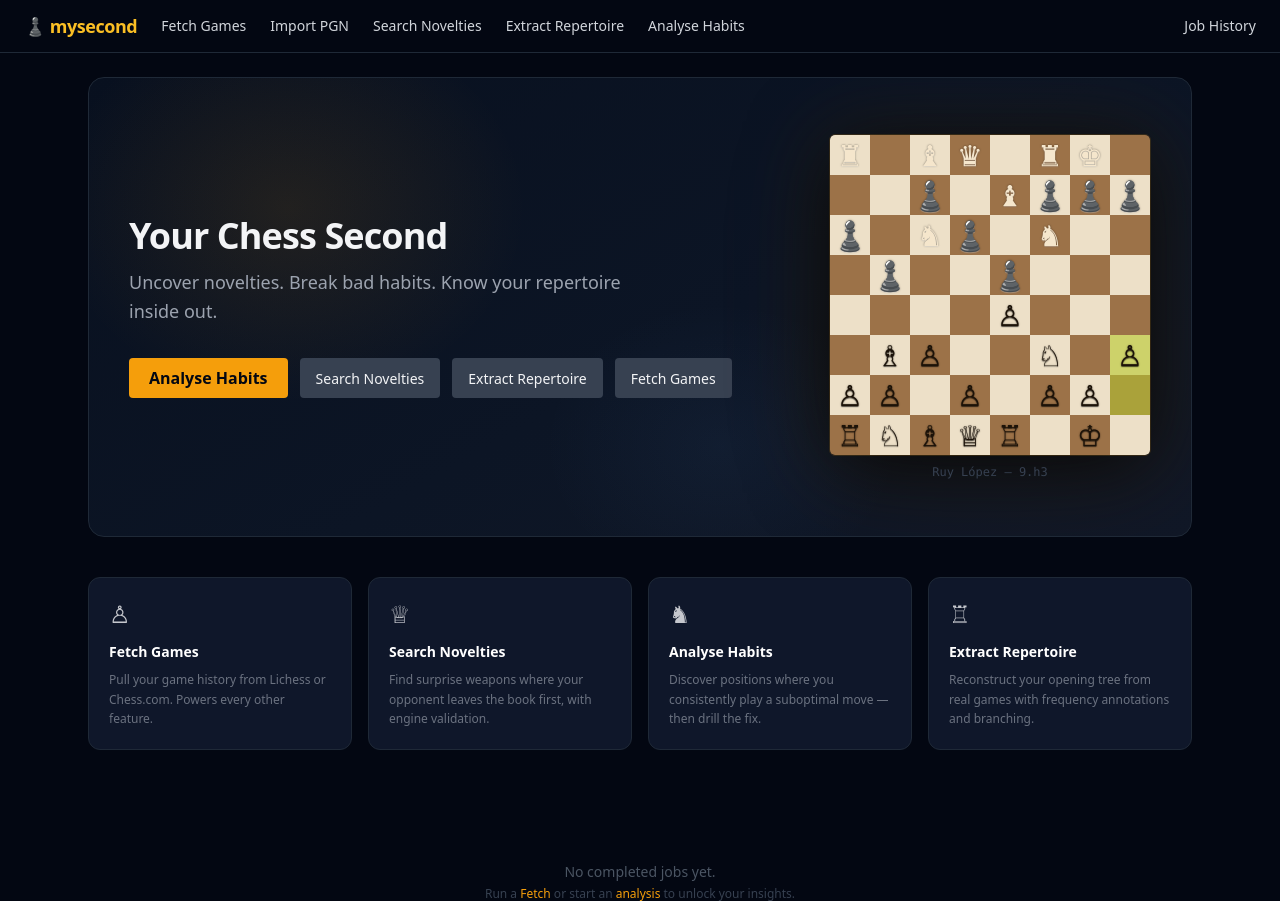
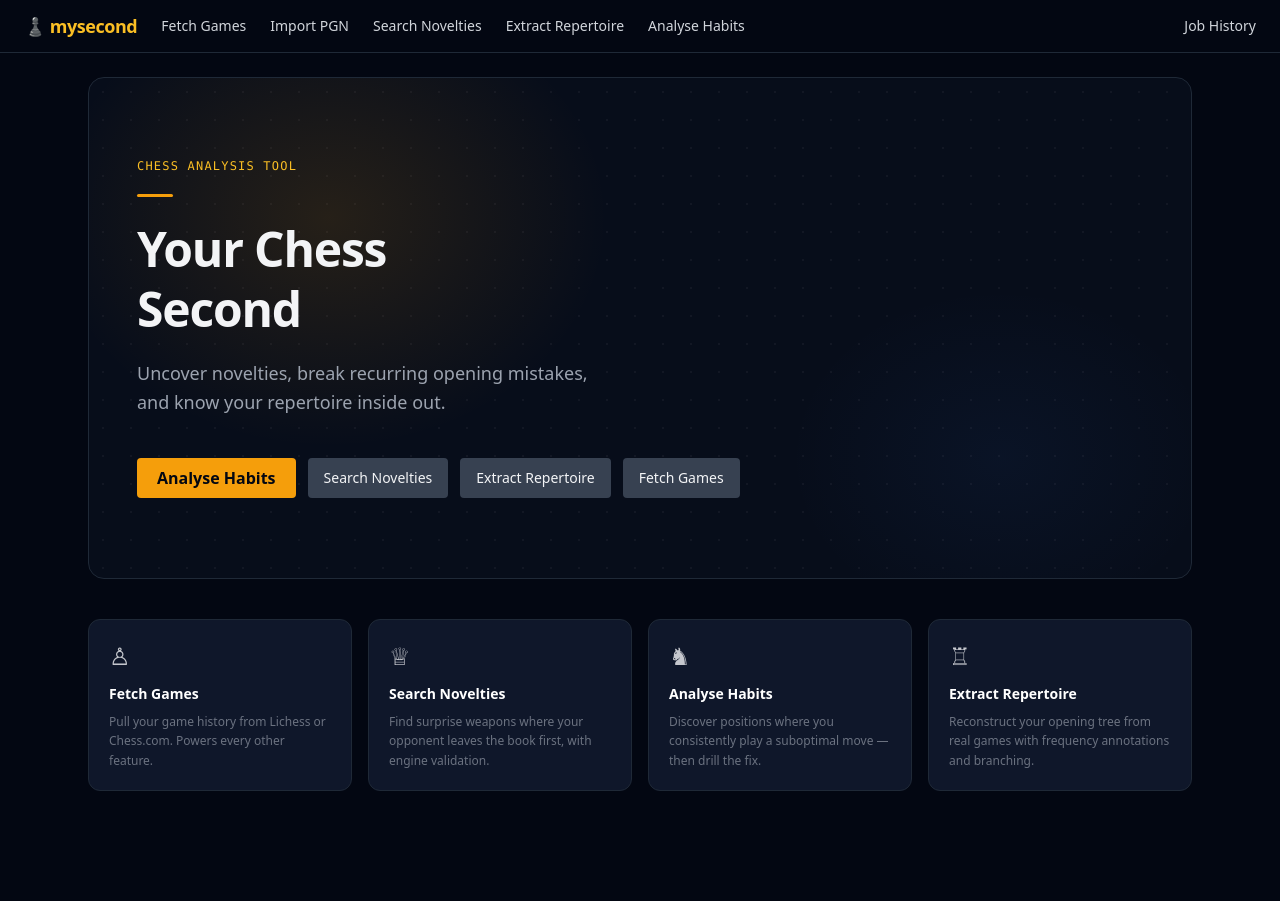
Before and after one commit to avigold/my-second, a Flask app: page / in a window 1280 px wide. Shown: the top 901 px of the page. Run offline with Flask 3, Linux system fonts and the light colour scheme; data that the repository does not hold is empty; some libraries are stand-ins or nearby versions.

Commit message:
Redesign hero: clean typographic layout, dot-grid background
Remove the rendered chess board and pawn emoji. Replace with a strong typographic hero: dot-grid depth layer, amber radial glow, blue cool tint, amber accent bar, two-line 5xl headline, and a label tag. No external images needed.

Co-Authored-By: Claude Sonnet 4.6 <noreply@anthropic.com>

```diff
--- a/web/templates/dashboard.html
+++ b/web/templates/dashboard.html
@@ -6,26 +6,33 @@
 {% block content %}
 
 <!-- ─── Hero ─────────────────────────────────────────────────────── -->
-<section class="relative rounded-2xl overflow-hidden border border-gray-800 mb-10"
-         style="background:linear-gradient(150deg,#08101f 0%,#0c1525 55%,#111827 100%);">
-  <!-- Amber glow, upper-left -->
+<section class="relative rounded-2xl overflow-hidden border border-gray-800 mb-10 px-12 py-20"
+         style="background:#070d1a;">
+  <!-- Dot-grid depth layer -->
+  <div class="absolute inset-0 pointer-events-none"
+       style="background-image:radial-gradient(rgba(255,255,255,0.045) 1px,transparent 1px);
+              background-size:28px 28px;"></div>
+  <!-- Amber radial glow, upper-left -->
   <div class="absolute pointer-events-none"
-       style="top:-100px;left:-80px;width:560px;height:460px;
-              background:radial-gradient(ellipse,rgba(245,158,11,0.10) 0%,transparent 60%);
+       style="top:-140px;left:-100px;width:680px;height:560px;
+              background:radial-gradient(ellipse,rgba(245,158,11,0.13) 0%,transparent 58%);
               border-radius:50%;"></div>
-  <!-- Blue accent, lower-centre -->
+  <!-- Cool tint, lower-right -->
   <div class="absolute pointer-events-none"
-       style="bottom:-80px;right:260px;width:420px;height:340px;
-              background:radial-gradient(ellipse,rgba(96,165,250,0.05) 0%,transparent 60%);
+       style="bottom:-80px;right:-60px;width:500px;height:400px;
+              background:radial-gradient(ellipse,rgba(59,130,246,0.055) 0%,transparent 60%);
               border-radius:50%;"></div>
 
-  <div class="relative z-10 flex items-center gap-10 px-10 py-14">
-
-    <!-- Text + CTAs -->
-    <div class="flex-1 min-w-0">
-      <h1 class="text-4xl font-bold tracking-tight mb-3">Your Chess Second</h1>
-      <p class="text-gray-400 text-lg mb-8 max-w-lg leading-relaxed">
-        Uncover novelties. Break bad habits. Know your repertoire inside out.
+  <div class="relative z-10 max-w-2xl">
+    <p class="text-amber-400 text-xs font-mono uppercase tracking-widest mb-5 select-none">Chess Analysis Tool</p>
+    <!-- Amber accent bar -->
+    <div style="width:36px;height:3px;background:#f59e0b;border-radius:2px;margin-bottom:22px;"></div>
+    <h1 class="text-5xl font-bold tracking-tight leading-tight mb-5">
+      Your Chess<br>Second
+    </h1>
+    <p class="text-gray-400 text-lg mb-10 leading-relaxed max-w-xl">
+      Uncover novelties, break recurring opening mistakes,<br>
+      and know your repertoire inside out.
     </p>
     <div class="flex flex-wrap gap-3">
       <a href="/habits"     class="btn-primary">Analyse Habits</a>
@@ -33,15 +40,6 @@
       <a href="/repertoire" class="btn-secondary">Extract Repertoire</a>
       <a href="/fetch"      class="btn-secondary">Fetch Games</a>
     </div>
-    </div>
-
-    <!-- Decorative chess board (rendered by JS) -->
-    <div class="shrink-0 hidden lg:block"
-         style="filter:drop-shadow(0 12px 40px rgba(0,0,0,0.85)) drop-shadow(0 0 40px rgba(245,158,11,0.10));">
-      <div id="hero-board" style="border-radius:6px;overflow:hidden;border:1px solid rgba(245,158,11,0.15);"></div>
-      <p class="text-center text-gray-700 text-xs mt-2 font-mono select-none">Ruy López — 9.h3</p>
-    </div>
-
   </div>
 </section>
 
@@ -191,17 +189,6 @@ function renderMiniBoard(fen, orig, dest, size = 128) {
        + `border-radius:4px;overflow:hidden;box-shadow:0 2px 10px rgba(0,0,0,0.5);">`
        + cellsHtml + `</div>`;
 }
-
-// ─── Hero board ────────────────────────────────────────────────────────────
-// Ruy López main line after 9.h3 — h-pawn just advanced from h2→h3
-(function () {
-  const el = document.getElementById('hero-board');
-  if (!el) return;
-  el.innerHTML = renderMiniBoard(
-    'r1bq1rk1/2p1bppp/p1np1n2/1p2p3/4P3/1BP2N1P/PP1P1PP1/RNBQR1K1 w - - 0 10',
-    'h2', 'h3', 320
-  );
-})();
 
 // ─── Eval bar ──────────────────────────────────────────────────────────────
 function evalBar(gapCp) {
```
Lines whose indentation alone changed are shown as unchanged.
